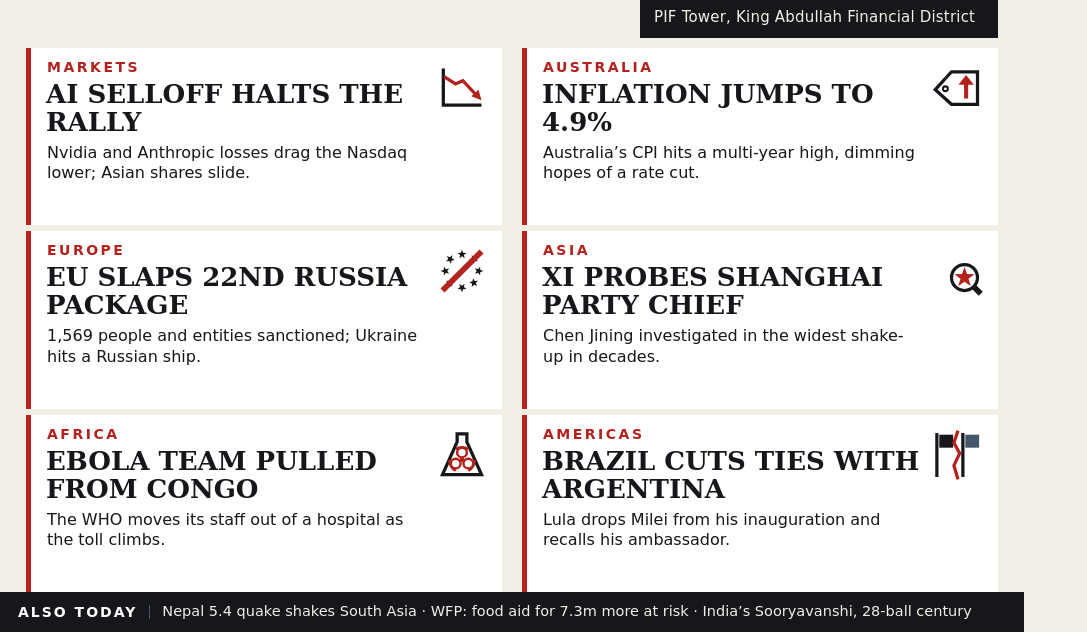
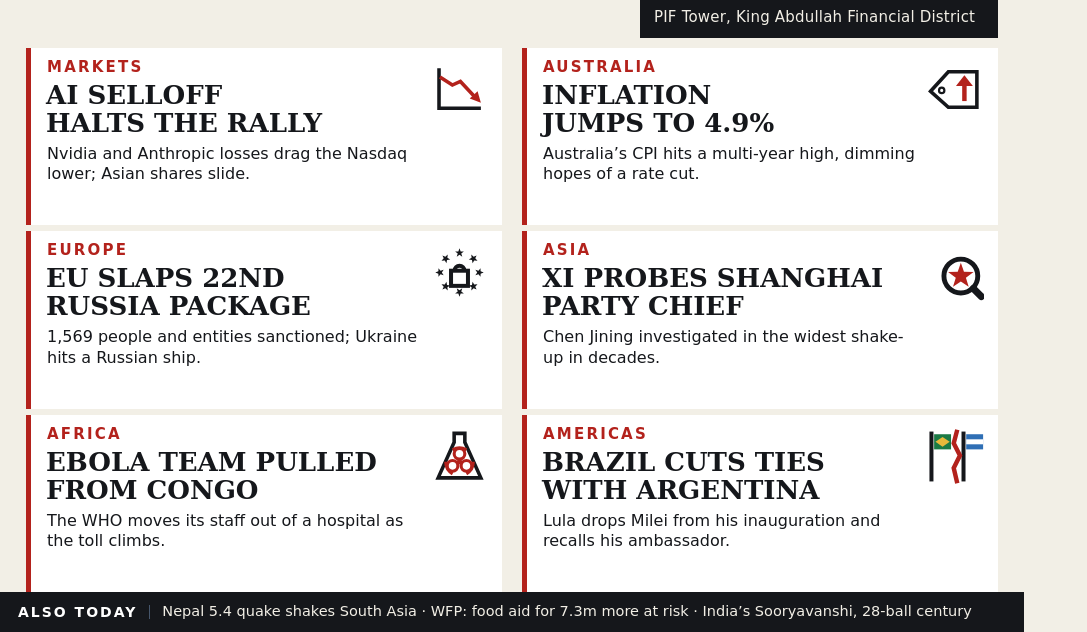
Before and after one commit to raflimhmd/world-news-25-nov-2026, a plain HTML site: page image-source/index.html in a window 1280 px wide. Shown: the part 392-1024 px from the top of the page, without its empty margins (0-1087 px from the left). Drawn offline with Linux system fonts and the light colour scheme.

Commit message:
Polish the front page: balanced headline breaks and bolder icons
Set every headline's break explicitly so no line strands a single word:
AI SELLOFF / HALTS THE RALLY, INFLATION / JUMPS TO 4.9%, EU SLAPS 22ND /
RUSSIA PACKAGE, XI PROBES SHANGHAI / PARTY CHIEF, EBOLA TEAM PULLED /
FROM CONGO, BRAZIL CUTS TIES / WITH ARGENTINA, and the lead's HOUTHI
MISSILE HITS / RIYADH'S PIF TOWER.

Redrew three pictograms so each reads as one thing at small size: EUROPE
is now the ring of EU stars under a bold padlock (the slash read as
'banned'), ASIA a larger, thicker magnifier holding a bigger red star,
AMERICAS two separate flags, green-and-yellow beside blue-and-white, split
by a bold red crack. Icons 52 -> 57px and panel kickers 14 -> 15px;
nothing clips or overflows (measured), body copy stays 16px.

```diff
--- a/image-source/index.html
+++ b/image-source/index.html
@@ -69,13 +69,13 @@
     padding: 12px 14px 10px 16px; display: flex; gap: 12px; overflow: hidden;
   }
   .panel-body { flex: 1; min-width: 0; }
-  .panel-body .kicker { font-size: 14px; letter-spacing: 2.5px; }
+  .panel-body .kicker { font-size: 15px; letter-spacing: 2.2px; }
   .panel-body h3 {
     font-family: 'DejaVu Serif', Georgia, serif; font-weight: 700;
     font-size: 26px; line-height: 1.08; margin: 6px 0 0 -1px; color: #15171b;
   }
   .panel-body p { font-size: 16px; line-height: 1.26; margin-top: 7px; color: #15171b; }
-  .panel-icon { flex: none; width: 52px; height: 52px; margin-top: 2px; }
+  .panel-icon { flex: none; width: 57px; height: 57px; margin-top: 1px; }
 
   /* ---------- footer ---------- */
   .footer {
@@ -105,7 +105,7 @@
   <section class="lead">
     <div class="lead-text">
       <div class="kicker">MIDDLE EAST &middot; RIYADH</div>
-      <h2 class="serif">HOUTHI MISSILE HITS RIYADH&rsquo;S PIF TOWER</h2>
+      <h2 class="serif">HOUTHI MISSILE HITS<br>RIYADH&rsquo;S PIF TOWER</h2>
       <p class="standfirst">Eleven hurt in the third strike this month on the kingdom&rsquo;s financial district. Saudi Arabia now expects its economy to shrink 2.1% this year.</p>
     </div>
     <figure class="lead-art">
@@ -140,7 +140,7 @@
     <article class="panel">
       <div class="panel-body">
         <div class="kicker">MARKETS</div>
-        <h3 class="serif">AI SELLOFF HALTS THE RALLY</h3>
+        <h3 class="serif">AI SELLOFF<br>HALTS THE RALLY</h3>
         <p>Nvidia and Anthropic losses drag the Nasdaq lower; Asian shares slide.</p>
       </div>
       <svg class="panel-icon" viewBox="0 0 64 64" xmlns="http://www.w3.org/2000/svg">
@@ -153,7 +153,7 @@
     <article class="panel">
       <div class="panel-body">
         <div class="kicker">AUSTRALIA</div>
-        <h3 class="serif">INFLATION JUMPS TO 4.9%</h3>
+        <h3 class="serif">INFLATION<br>JUMPS TO 4.9%</h3>
         <p>Australia&rsquo;s CPI hits a multi-year high, dimming hopes of a rate cut.</p>
       </div>
       <svg class="panel-icon" viewBox="0 0 64 64" xmlns="http://www.w3.org/2000/svg">
@@ -167,49 +167,50 @@
     <article class="panel">
       <div class="panel-body">
         <div class="kicker">EUROPE</div>
-        <h3 class="serif">EU SLAPS 22ND RUSSIA PACKAGE</h3>
+        <h3 class="serif">EU SLAPS 22ND<br>RUSSIA PACKAGE</h3>
         <p>1,569 people and entities sanctioned; Ukraine hits a Russian ship.</p>
       </div>
       <svg class="panel-icon" viewBox="0 0 64 64" xmlns="http://www.w3.org/2000/svg">
-        <polygon points="58.3,32.0 54.4,33.4 54.3,37.5 51.8,34.3 47.8,35.4 50.1,32.0 47.8,28.6 51.8,29.7 54.3,26.5 54.4,30.6" fill="#15171b" />
-        <polygon points="50.6,50.6 46.9,48.9 43.9,51.7 44.4,47.6 40.8,45.6 44.8,44.8 45.6,40.8 47.6,44.4 51.7,43.9 48.9,46.9" fill="#15171b" />
-        <polygon points="32.0,58.3 30.6,54.4 26.5,54.3 29.7,51.8 28.6,47.8 32.0,50.1 35.4,47.8 34.3,51.8 37.5,54.3 33.4,54.4" fill="#15171b" />
-        <polygon points="13.4,50.6 15.1,46.9 12.3,43.9 16.4,44.4 18.4,40.8 19.2,44.8 23.2,45.6 19.6,47.6 20.1,51.7 17.1,48.9" fill="#15171b" />
-        <polygon points="5.7,32.0 9.6,30.6 9.7,26.5 12.2,29.7 16.2,28.6 13.9,32.0 16.2,35.4 12.2,34.3 9.7,37.5 9.6,33.4" fill="#15171b" />
-        <polygon points="13.4,13.4 17.1,15.1 20.1,12.3 19.6,16.4 23.2,18.4 19.2,19.2 18.4,23.2 16.4,19.6 12.3,20.1 15.1,17.1" fill="#15171b" />
-        <polygon points="32.0,5.7 33.4,9.6 37.5,9.7 34.3,12.2 35.4,16.2 32.0,13.9 28.6,16.2 29.7,12.2 26.5,9.7 30.6,9.6" fill="#15171b" />
-        <polygon points="50.6,13.4 48.9,17.1 51.7,20.1 47.6,19.6 45.6,23.2 44.8,19.2 40.8,18.4 44.4,16.4 43.9,12.3 46.9,15.1" fill="#15171b" />
-        <line x1="8" y1="56" x2="56" y2="8" stroke="#b3221c" stroke-width="7" />
+        <polygon points="59.2,32.0 55.7,33.3 55.6,36.9 53.3,34.0 49.8,35.1 51.9,32.0 49.8,28.9 53.3,30.0 55.6,27.1 55.7,30.7" fill="#15171b" />
+        <polygon points="51.2,51.2 47.9,49.7 45.2,52.2 45.6,48.5 42.4,46.7 46.0,46.0 46.7,42.4 48.5,45.6 52.2,45.2 49.7,47.9" fill="#15171b" />
+        <polygon points="32.0,59.2 30.7,55.7 27.1,55.6 30.0,53.3 28.9,49.8 32.0,51.9 35.1,49.8 34.0,53.3 36.9,55.6 33.3,55.7" fill="#15171b" />
+        <polygon points="12.8,51.2 14.3,47.9 11.8,45.2 15.5,45.6 17.3,42.4 18.0,46.0 21.6,46.7 18.4,48.5 18.8,52.2 16.1,49.7" fill="#15171b" />
+        <polygon points="4.8,32.0 8.3,30.7 8.4,27.1 10.7,30.0 14.2,28.9 12.2,32.0 14.2,35.1 10.7,34.0 8.4,36.9 8.3,33.3" fill="#15171b" />
+        <polygon points="12.8,12.8 16.1,14.3 18.8,11.8 18.4,15.5 21.6,17.3 18.0,18.0 17.3,21.6 15.5,18.4 11.8,18.8 14.3,16.1" fill="#15171b" />
+        <polygon points="32.0,4.8 33.3,8.3 36.9,8.4 34.0,10.7 35.1,14.2 32.0,12.2 28.9,14.2 30.0,10.7 27.1,8.4 30.7,8.3" fill="#15171b" />
+        <polygon points="51.2,12.8 49.7,16.1 52.2,18.8 48.5,18.4 46.7,21.6 46.0,18.0 42.4,17.3 45.6,15.5 45.2,11.8 47.9,14.3" fill="#15171b" />
+        <path d="M26.5,30 A5.5,5.5 0 0 1 37.5,30" fill="none" stroke="#15171b" stroke-width="4.5" />
+        <rect x="22.5" y="30" width="19" height="17" fill="#ffffff" stroke="#15171b" stroke-width="4.5" />
       </svg>
     </article>
 
     <article class="panel">
       <div class="panel-body">
         <div class="kicker">ASIA</div>
-        <h3 class="serif">XI PROBES SHANGHAI PARTY CHIEF</h3>
+        <h3 class="serif">XI PROBES SHANGHAI<br>PARTY CHIEF</h3>
         <p>Chen Jining investigated in the widest shake-up in decades.</p>
       </div>
       <svg class="panel-icon" viewBox="0 0 64 64" xmlns="http://www.w3.org/2000/svg">
-        <polygon points="40.0,27.0 43.1,35.8 52.4,36.0 44.9,41.6 47.6,50.5 40.0,45.2 32.4,50.5 35.1,41.6 27.6,36.0 36.9,35.8" fill="#b3221c" />
-        <circle cx="40" cy="40" r="16" fill="none" stroke="#15171b" stroke-width="4" />
-        <line x1="52" y1="52" x2="60" y2="60" stroke="#15171b" stroke-width="7" />
+        <polygon points="38.0,21.0 41.5,31.1 52.3,31.4 43.7,37.9 46.8,48.1 38.0,42.0 29.2,48.1 32.3,37.9 23.7,31.4 34.5,31.1" fill="#b3221c" />
+        <circle cx="38" cy="36" r="19" fill="none" stroke="#15171b" stroke-width="5.5" />
+        <line x1="52" y1="50" x2="61" y2="59" stroke="#15171b" stroke-width="8" stroke-linecap="round" />
       </svg>
     </article>
 
     <article class="panel">
       <div class="panel-body">
         <div class="kicker">AFRICA</div>
-        <h3 class="serif">EBOLA TEAM PULLED FROM CONGO</h3>
+        <h3 class="serif">EBOLA TEAM PULLED<br>FROM CONGO</h3>
         <p>The WHO moves its staff out of a hospital as the toll climbs.</p>
       </div>
       <svg class="panel-icon" viewBox="0 0 64 64" xmlns="http://www.w3.org/2000/svg">
         <polygon points="26,6 38,6 38,16 56,56 8,56 26,16" fill="#ffffff" stroke="#15171b" stroke-width="4" />
-        <path d="M24.25,24.58 A15.5,15.5 0 0 1 39.75,24.58" fill="none" stroke="#b3221c" stroke-width="3" />
-        <path d="M47.5,38 A15.5,15.5 0 0 1 39.75,51.42" fill="none" stroke="#b3221c" stroke-width="3" />
-        <path d="M24.25,51.42 A15.5,15.5 0 0 1 16.5,38" fill="none" stroke="#b3221c" stroke-width="3" />
-        <circle cx="32" cy="29" r="6" fill="#ffffff" stroke="#b3221c" stroke-width="3" />
-        <circle cx="39.8" cy="42.5" r="6" fill="#ffffff" stroke="#b3221c" stroke-width="3" />
-        <circle cx="24.2" cy="42.5" r="6" fill="#ffffff" stroke="#b3221c" stroke-width="3" />
+        <path d="M24.25,24.58 A15.5,15.5 0 0 1 39.75,24.58" fill="none" stroke="#b3221c" stroke-width="3.5" />
+        <path d="M47.5,38 A15.5,15.5 0 0 1 39.75,51.42" fill="none" stroke="#b3221c" stroke-width="3.5" />
+        <path d="M24.25,51.42 A15.5,15.5 0 0 1 16.5,38" fill="none" stroke="#b3221c" stroke-width="3.5" />
+        <circle cx="32" cy="29" r="6" fill="#ffffff" stroke="#b3221c" stroke-width="3.5" />
+        <circle cx="39.8" cy="42.5" r="6" fill="#ffffff" stroke="#b3221c" stroke-width="3.5" />
+        <circle cx="24.2" cy="42.5" r="6" fill="#ffffff" stroke="#b3221c" stroke-width="3.5" />
         <circle cx="32" cy="38" r="3" fill="#b3221c" />
       </svg>
     </article>
@@ -217,15 +218,17 @@
     <article class="panel">
       <div class="panel-body">
         <div class="kicker">AMERICAS</div>
-        <h3 class="serif">BRAZIL CUTS TIES WITH ARGENTINA</h3>
+        <h3 class="serif">BRAZIL CUTS TIES<br>WITH ARGENTINA</h3>
         <p>Lula drops Milei from his inauguration and recalls his ambassador.</p>
       </div>
       <svg class="panel-icon" viewBox="0 0 64 64" xmlns="http://www.w3.org/2000/svg">
-        <line x1="6" y1="5" x2="6" y2="59" stroke="#15171b" stroke-width="4" />
-        <rect x="9" y="7" width="17" height="16" fill="#15171b" />
-        <line x1="38" y1="5" x2="38" y2="59" stroke="#15171b" stroke-width="4" />
-        <rect x="41" y="7" width="17" height="16" fill="#46566b" />
-        <polyline points="32,2 27,17 34,30 27,45 32,62" fill="none" stroke="#b3221c" stroke-width="4" />
+        <line x1="5" y1="4" x2="5" y2="60" stroke="#15171b" stroke-width="4.5" />
+        <rect x="8" y="7" width="19" height="17" fill="#1b7a45" />
+        <polygon points="17.5,10 25.5,15.5 17.5,21 9.5,15.5" fill="#e8b93b" />
+        <line x1="41" y1="4" x2="41" y2="60" stroke="#15171b" stroke-width="4.5" />
+        <rect x="44" y="7" width="19" height="17" fill="#2f6fb5" />
+        <rect x="44" y="12.7" width="19" height="5.6" fill="#ffffff" />
+        <polyline points="34,2 30,17 37,31 30,45 34,62" fill="none" stroke="#b3221c" stroke-width="5" />
       </svg>
     </article>
   </section>
```
Also changed, not shown: entry.png.
